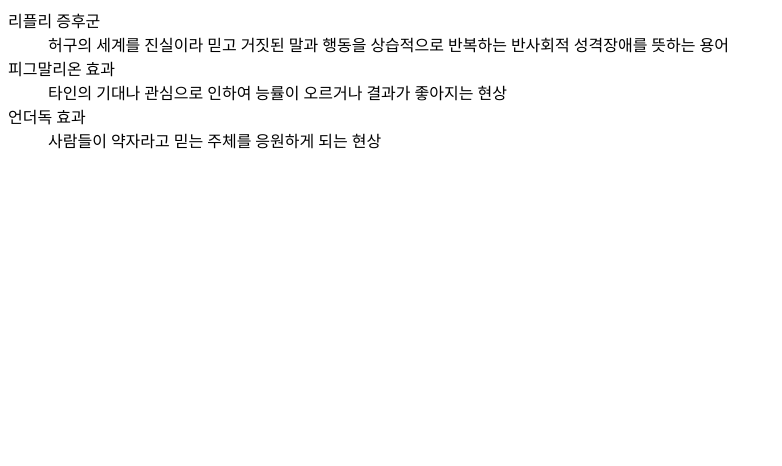
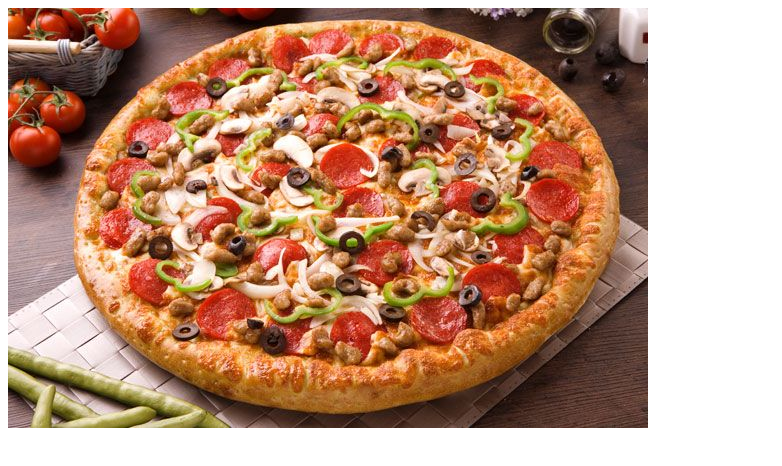
Before and after one commit to ankiwoong/WEB_UI, a plain HTML site: page HTML 태그/index.html in a window 1280 px wide. Shown: the whole page, without its empty margins (0-782 px from the left). Drawn offline with Linux system fonts and the light colour scheme.

Commit message:
이미지 요소 - <img>

```diff
--- a/HTML 태그/index.html
+++ b/HTML 태그/index.html
@@ -1,8 +1 @@
-<dl>
-    <dt>리플리 증후군</dt>
-    <dd>허구의 세계를 진실이라 믿고 거짓된 말과 행동을 상습적으로 반복하는 반사회적 성격장애를 뜻하는 용어</dd>
-    <dt>피그말리온 효과</dt>
-    <dd>타인의 기대나 관심으로 인하여 능률이 오르거나 결과가 좋아지는 현상</dd>
-    <dt>언더독 효과</dt>
-    <dd>사람들이 약자라고 믿는 주체를 응원하게 되는 현상</dd>
-</dl>
+<img src="./images/pizza.jpg" alt="피자">
```
Also changed, not shown: HTML 태그/images/pizza.jpg (added).
